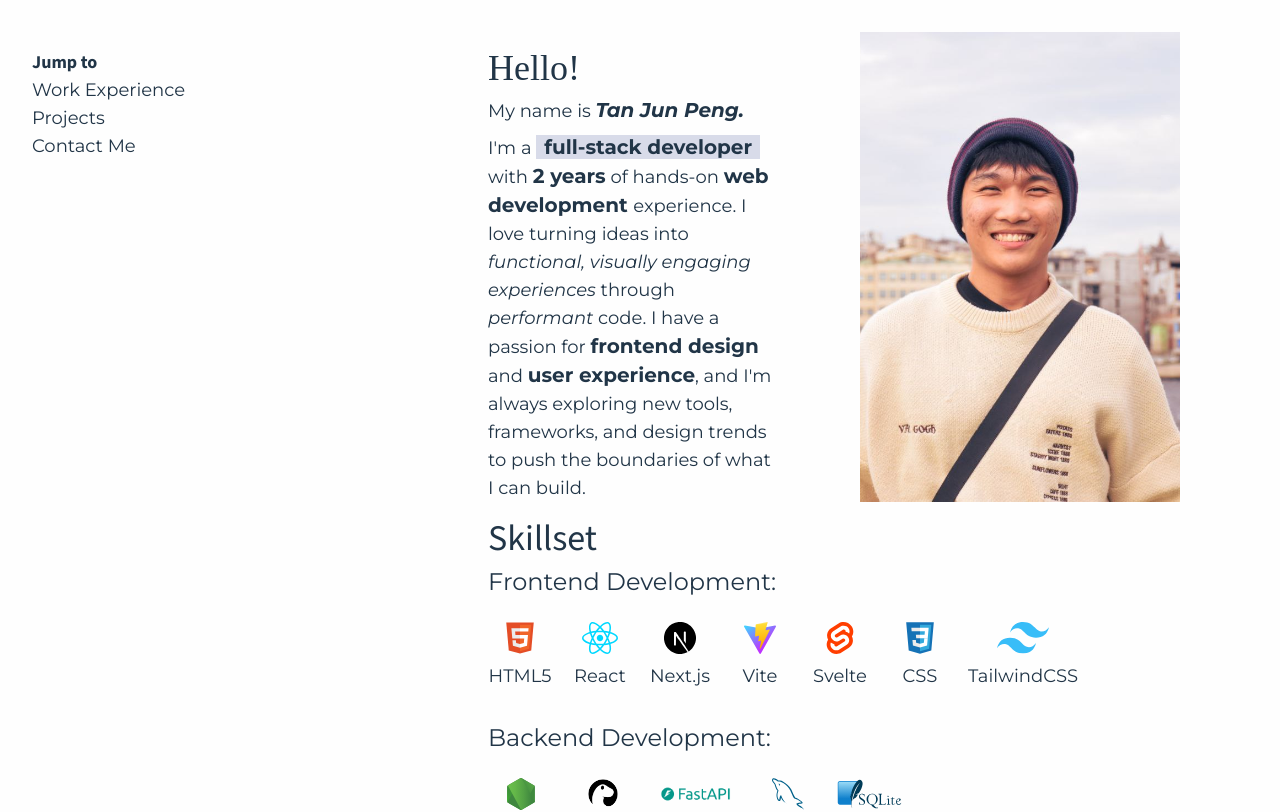
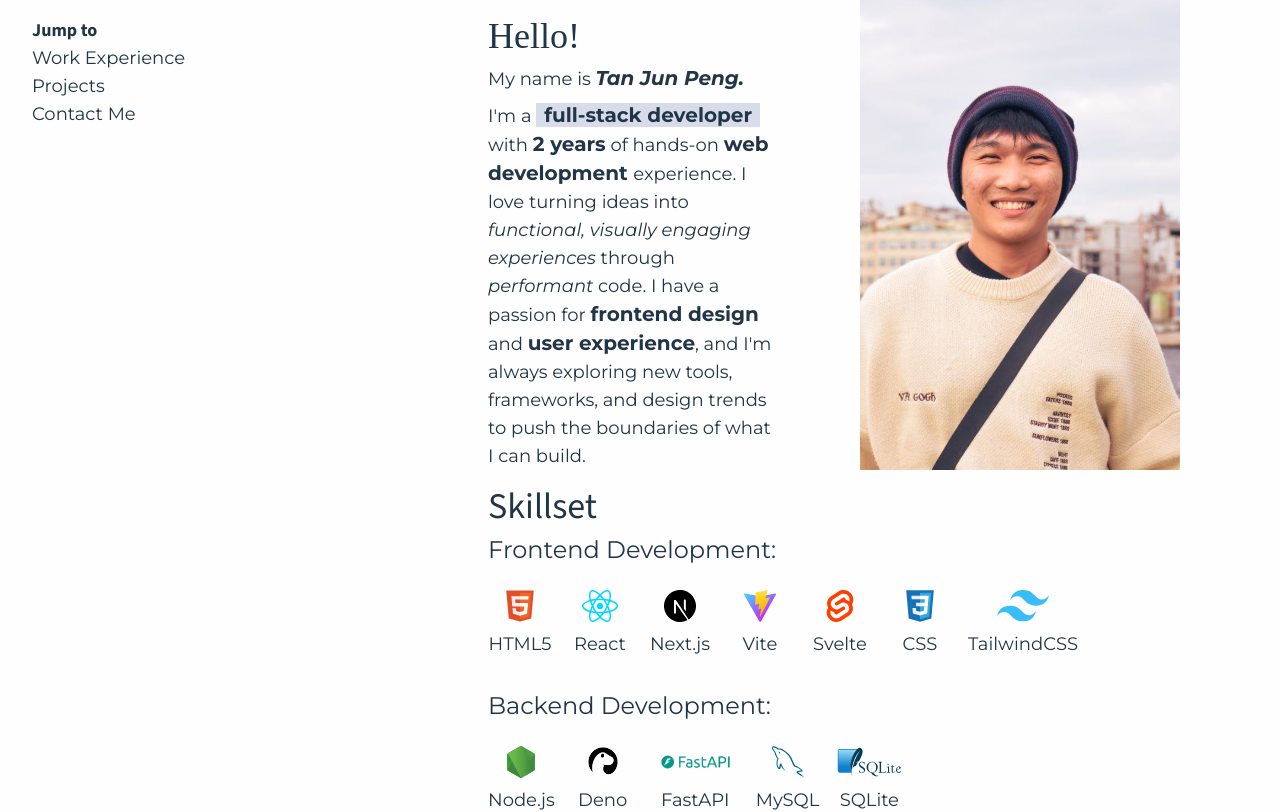
Before and after one commit to jaypetan/jaypetan.github.io, a React (Vite) app in the folder my-portfolio/: page / in a window 1280 px wide. Shown: the top 812 px of the page. Built offline with nearby package versions, Linux system fonts and the light colour scheme; a web font is replaced by a local one.

Commit message:
remove margin on top

```diff
--- a/my-portfolio/src/components/hero/index.tsx
+++ b/my-portfolio/src/components/hero/index.tsx
@@ -6,7 +6,7 @@ import heroPic from '@/assets/heroPic.jpg'
 export default function Hero() {
     return (
         <>
-            <section className="flex flex-col lg:grid lg:min-h-dvh lg:grid-cols-[3fr_5fr]">
+            <section className="flex flex-col lg:grid lg:min-h-dvh lg:grid-cols-[3fr_5fr] !mt-0">
                 <div className="my-4 flex flex-row-reverse justify-between gap-2 text-nowrap lg:flex-col">
                     <div className="flex flex-col text-right text-nowrap lg:text-left">
                         <Nav />
```
